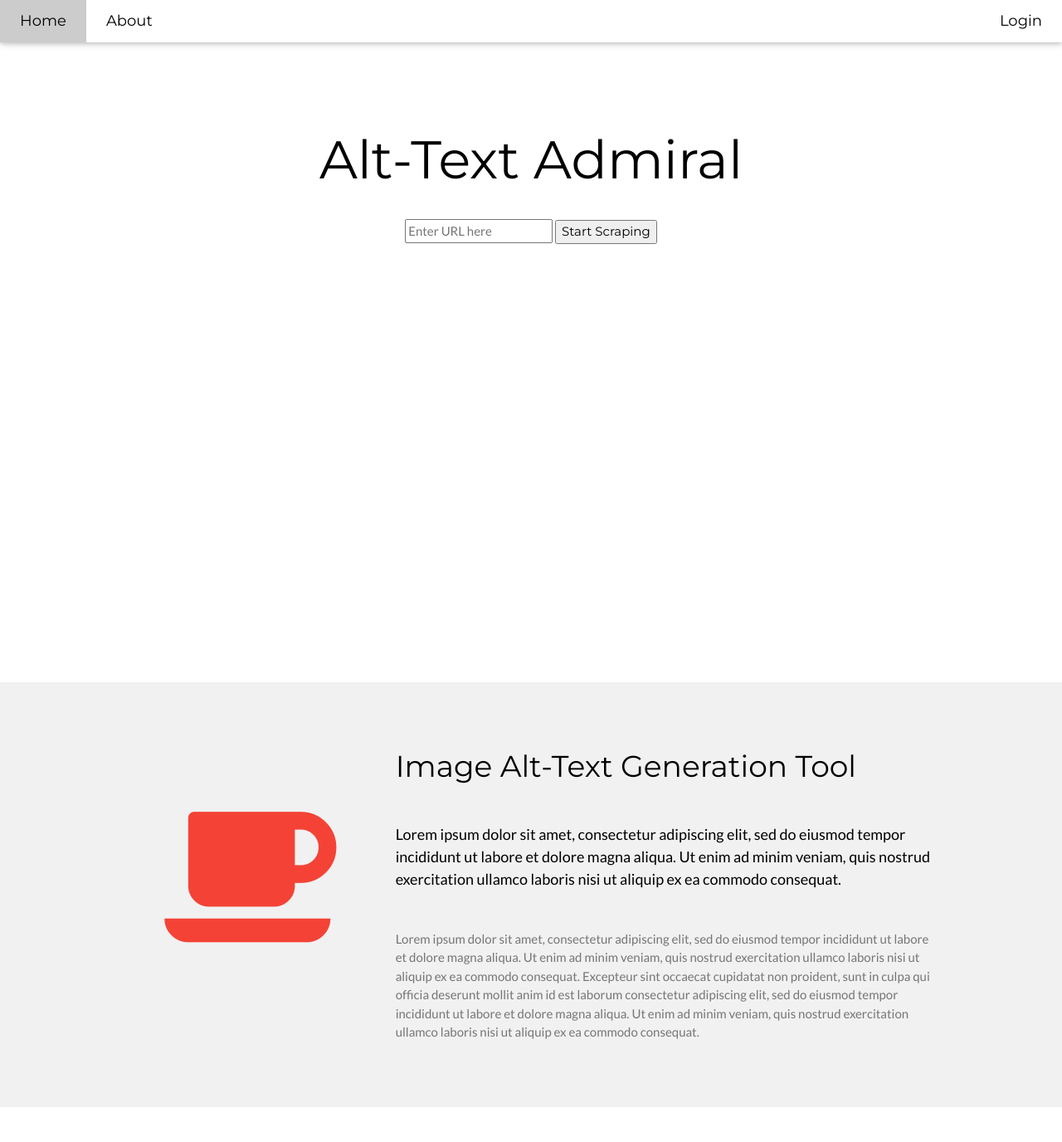
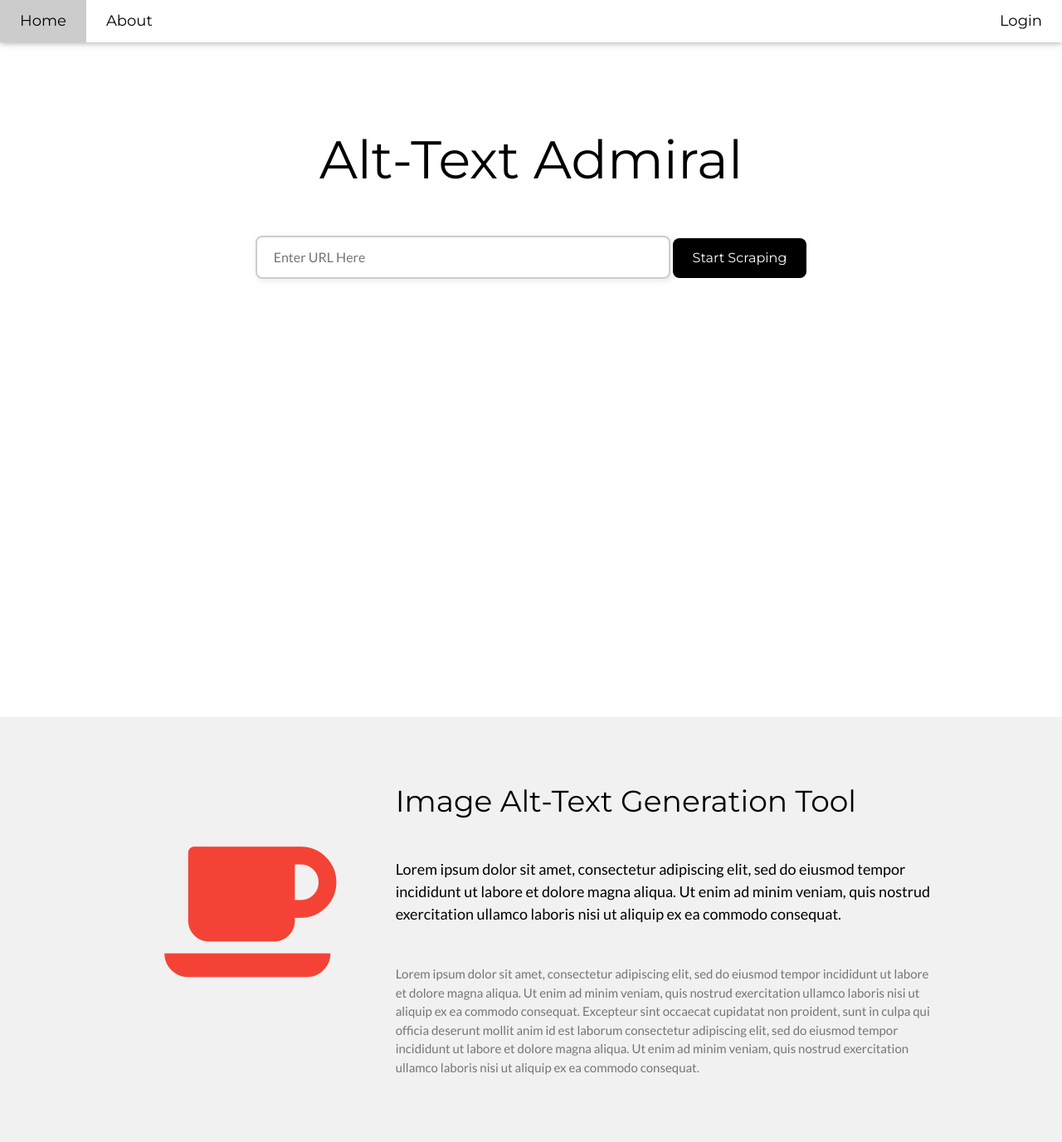
Before and after one commit to kaicachen/Alt-Text-Admiral, a Flask app: page / in a window 1280 px wide. Shown: the whole page at 83% size. Before the commit the page ends 1334 px from the top, so only its background shows below. Run offline with Flask 3, Linux system fonts and the light colour scheme.

Commit message:
Added more features and removed unused file

```diff
--- a/app/templates/index.html
+++ b/app/templates/index.html
@@ -13,6 +13,42 @@
         body,h1,h2,h3,h4,h5,h6 {font-family: "Lato", sans-serif}
         .w3-bar,h1,button {font-family: "Montserrat", sans-serif}
         .fa-anchor,.fa-coffee {font-size:200px}
+
+        input[type="text"] {
+        padding: 12px 20px;
+        margin-top: 20px;
+        border: 2px solid #ccc;
+        border-radius: 8px;
+        font-size: 16px;
+        width: 60%;
+        max-width: 500px;
+        box-shadow: 2px 2px 8px rgba(0,0,0,0.1);
+        transition: border-color 0.3s ease, box-shadow 0.3s ease;
+        }
+
+        input[type="text"]:focus {
+        border-color: #d32f2f; /* crimson */
+        outline: none;
+        box-shadow: 0 0 8px rgba(211, 47, 47, 0.3);
+        }
+
+        button[type="submit"] {
+            margin-top: 20px;
+            padding: 12px 24px;
+            background-color: #000000;
+            color: white;
+            border: none;
+            border-radius: 8px;
+            font-size: 16px;
+            cursor: pointer;
+            transition: background-color 0.3s ease, transform 0.2s ease;
+        }
+
+        button[type="submit"]:hover {
+            background-color: #353535;
+            transform: translateY(-2px);
+        }
+
 
         /* The Modal (background) */
         .modal {
@@ -56,6 +92,7 @@
             display: flex;
             justify-content: center;
             align-items: center;
+            flex-direction: column;
             height: 50vh;
             position: relative;
         }
@@ -68,6 +105,16 @@
             width: 120px;
             height: 120px;
             animation: spin 2s linear infinite;
+        }
+        .loader-text {
+            display: none;
+            margin-top: 16px;
+            font-size: 1.2em;
+            color: #f3f3f3;
+            text-align: center;
+        }
+        .show-text {
+        display: block;
         }
 
         .show-loader {
@@ -116,10 +163,11 @@
         <h1 class="w3-margin w3-jumbo">Alt-Text Admiral</h1>
         <p class="w3-xlarge"></p>
         <form action="/" method="post" onsubmit="showLoader()">
-            <input type="text" name="url" placeholder="Enter URL here" required>
+            <input type="text" name="url" placeholder="Enter URL Here" required>
             <button type="submit">Start Scraping</button>
             <div class="loader-container">
                 <div id="loader" class="loader"></div>
+                <p id="loader-text" class="loader-text">Scraping in progress...</p>
             </div>
         </form>
     </header>
@@ -158,6 +206,7 @@
         }
         function showLoader() {
             document.getElementById("loader").classList.add("show-loader");
+            document.getElementById("loader-text").classList.add("show-text");
         }
     </script>
 </body>
```
Also changed, not shown: app/templates/complete.html (deleted, +0 -7 lines), app/templates/displayed_images.html (+14 -1 lines).
